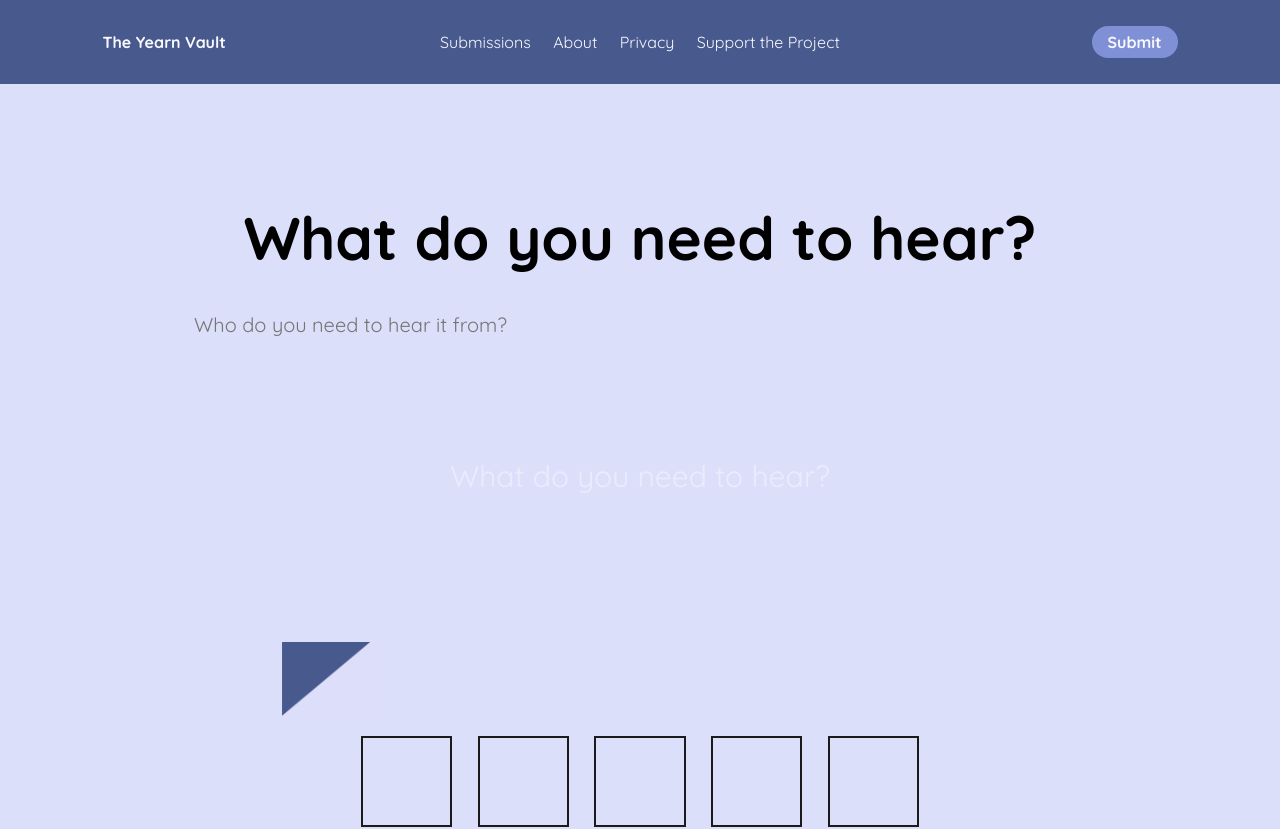
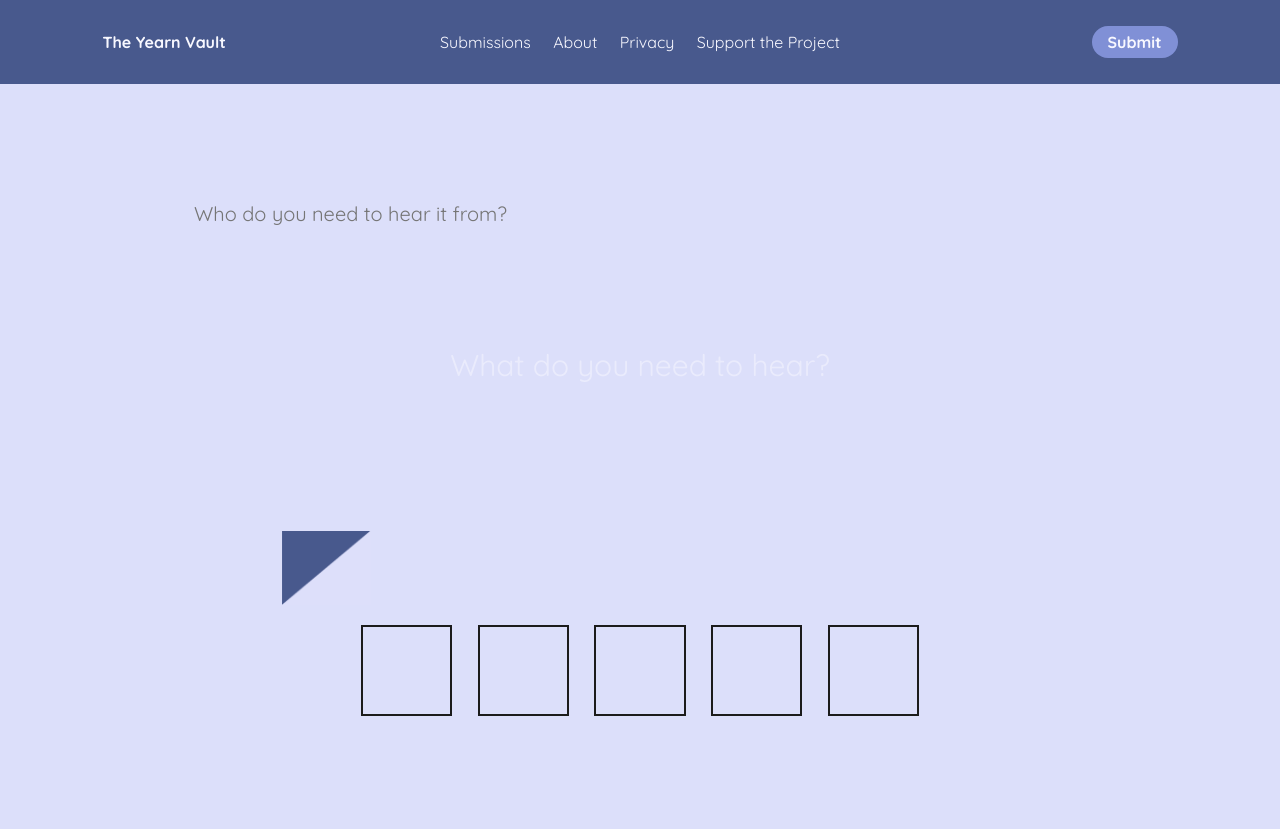
Before and after one commit to jewelcodes/the-yearn-vault, a React (Create React App) app in the folder frontend/: page /submit in a window 1280 px wide. Shown: the top 829 px of the page. Built offline with nearby package versions, Linux system fonts and the light colour scheme.

Commit message:
submit: remove redundant page title

```diff
--- a/frontend/src/pages/Submit/Submit.tsx
+++ b/frontend/src/pages/Submit/Submit.tsx
@@ -5,8 +5,6 @@ import "./Submit.css";
 export default function Submit() {
     return (
         <section className="sec">
-            <h1>What do you need to hear?</h1>
-            <div className="v-spacer" style={{height:"1.5em"}} />
             <form>
                 <MessageEditor color="blue" />
             </form>
```
